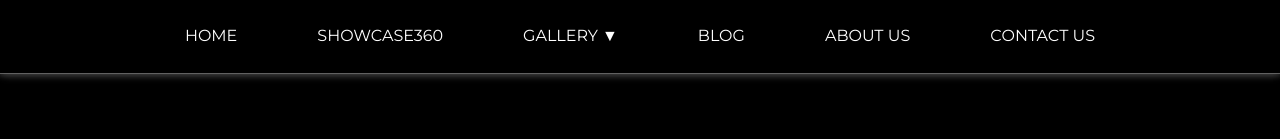
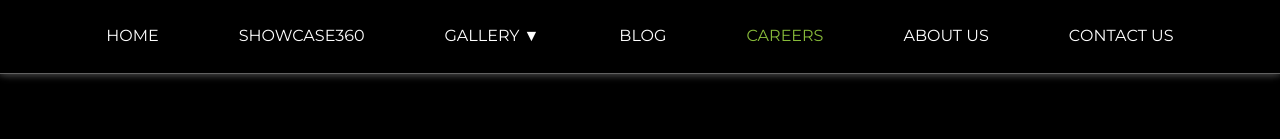
Before and after one commit to tour-maker/frontend-360eye, a React (Vite) app: page /careers in a window 1280 px wide. Shown: the top 139 px of the page. Built offline with nearby package versions, Linux system fonts and the light colour scheme; no server answers.

Commit message:
fix: careers navbar link (desktop) + global page scroll fix in Main.jsx

```diff
--- a/src/components/header/header.jsx
+++ b/src/components/header/header.jsx
@@ -573,6 +573,13 @@ function Header({ css }) {
               BLOG
             </NavLink>
             <NavLink
+              to="/careers"
+              className={({isActive}) => `text-base hover:text-[#87BA3A] transition-colors ${isActive ? "text-[#87BA3A]" : ""}`}
+              onClick={closeAll}
+            >
+              CAREERS
+            </NavLink>
+            <NavLink
               to="/aboutus"
               className={({isActive}) => `text-base hover:text-[#87BA3A] transition-colors ${isActive ? "text-[#87BA3A]" : ""}`}
               onClick={closeAll}
```
